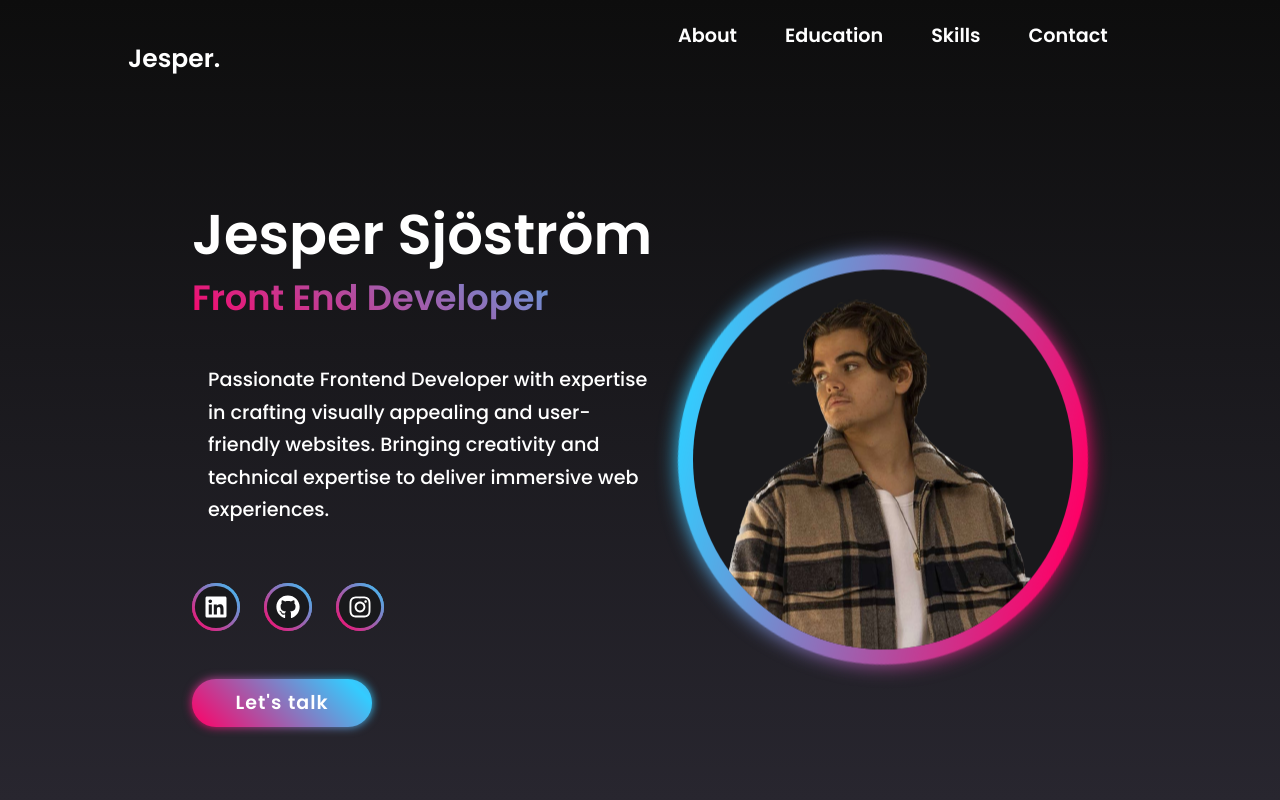
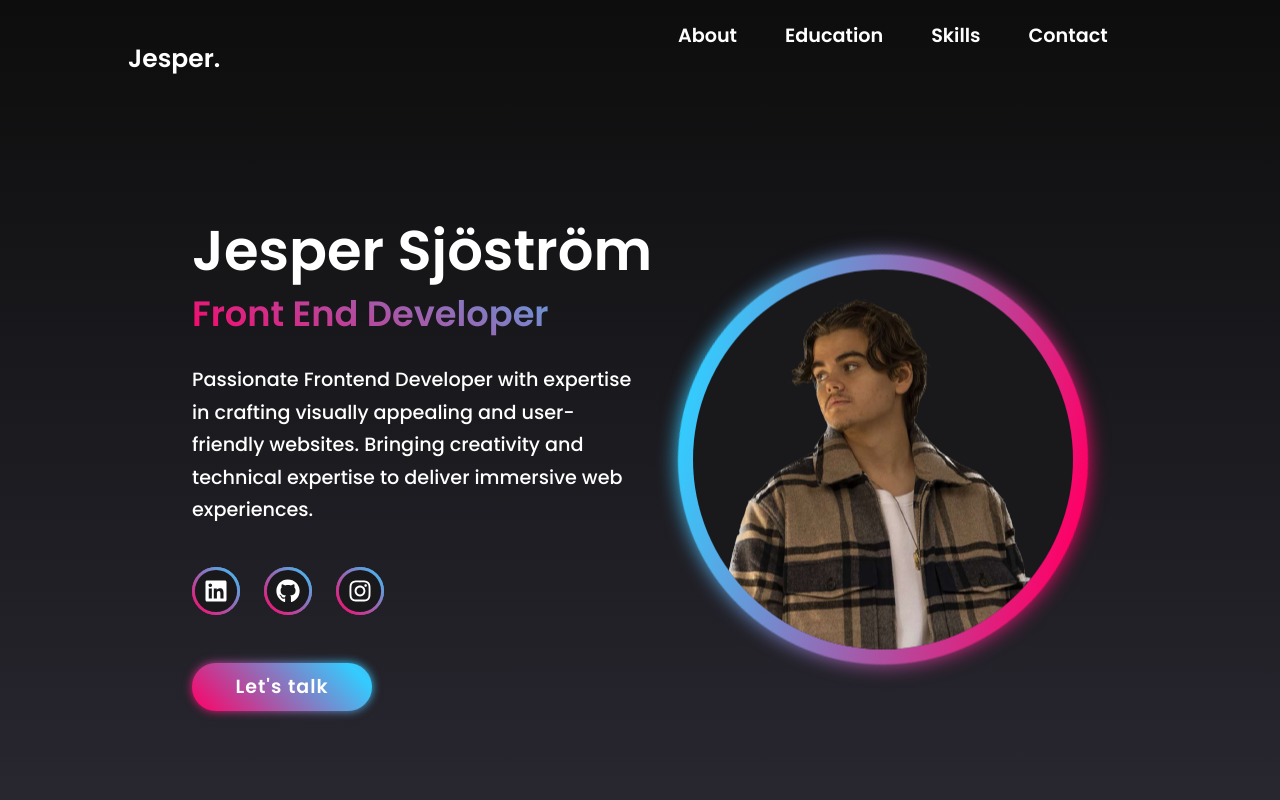
Before and after one commit to JesperSjostrom2/jespersjostrom2.github.io, a React (Create React App) app: page / in a window 1280 px wide. Shown: the top 800 px of the page. Built offline with nearby package versions, Linux system fonts and the light colour scheme; no server answers; the HTML template or start-up script is replaced by a standard one.

Commit message:
style: padding adjustment

```diff
--- a/src/components/intro/intro.css
+++ b/src/components/intro/intro.css
@@ -36,7 +36,7 @@
     animation: slideLeft 0.5s ease forwards;
     opacity: 0;
     animation-delay: 1.3s;
-    padding: 1rem;
+    padding-right: 2rem;
 }
 
 .btn-cta {
```
